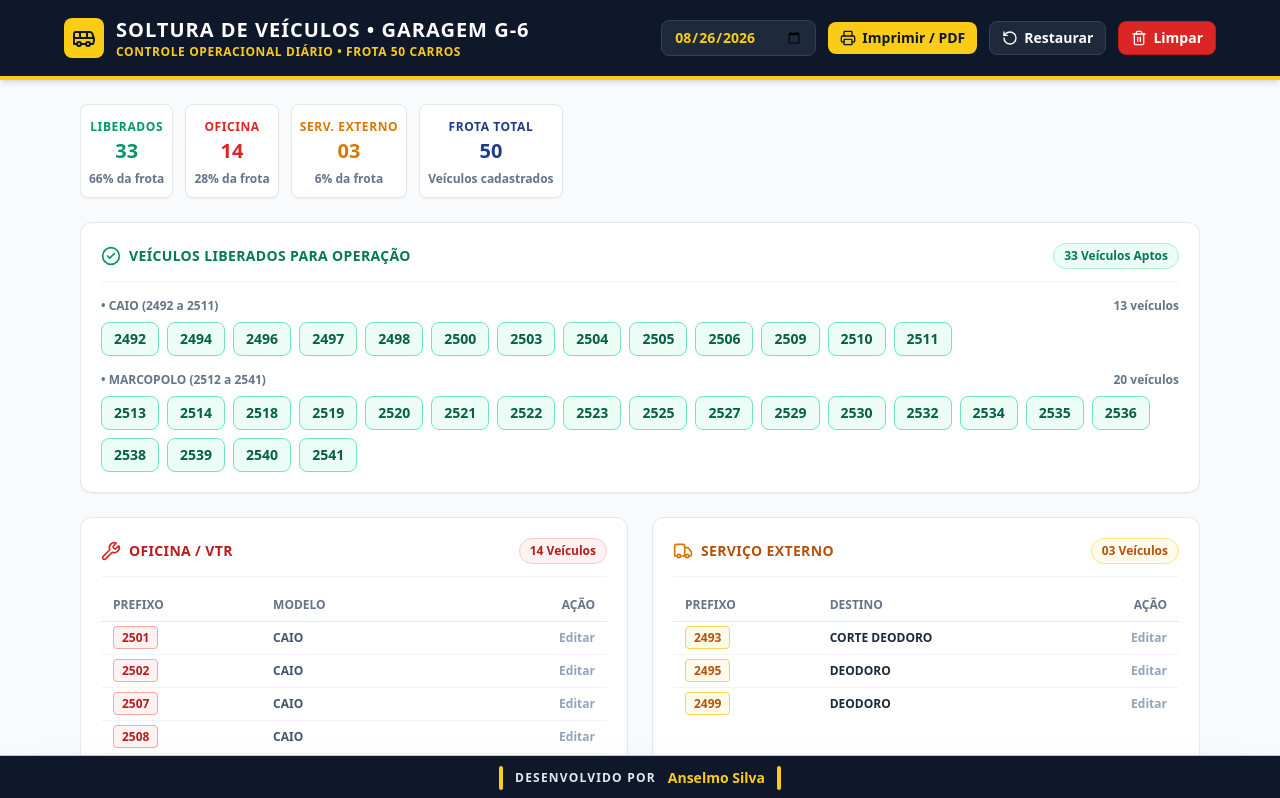
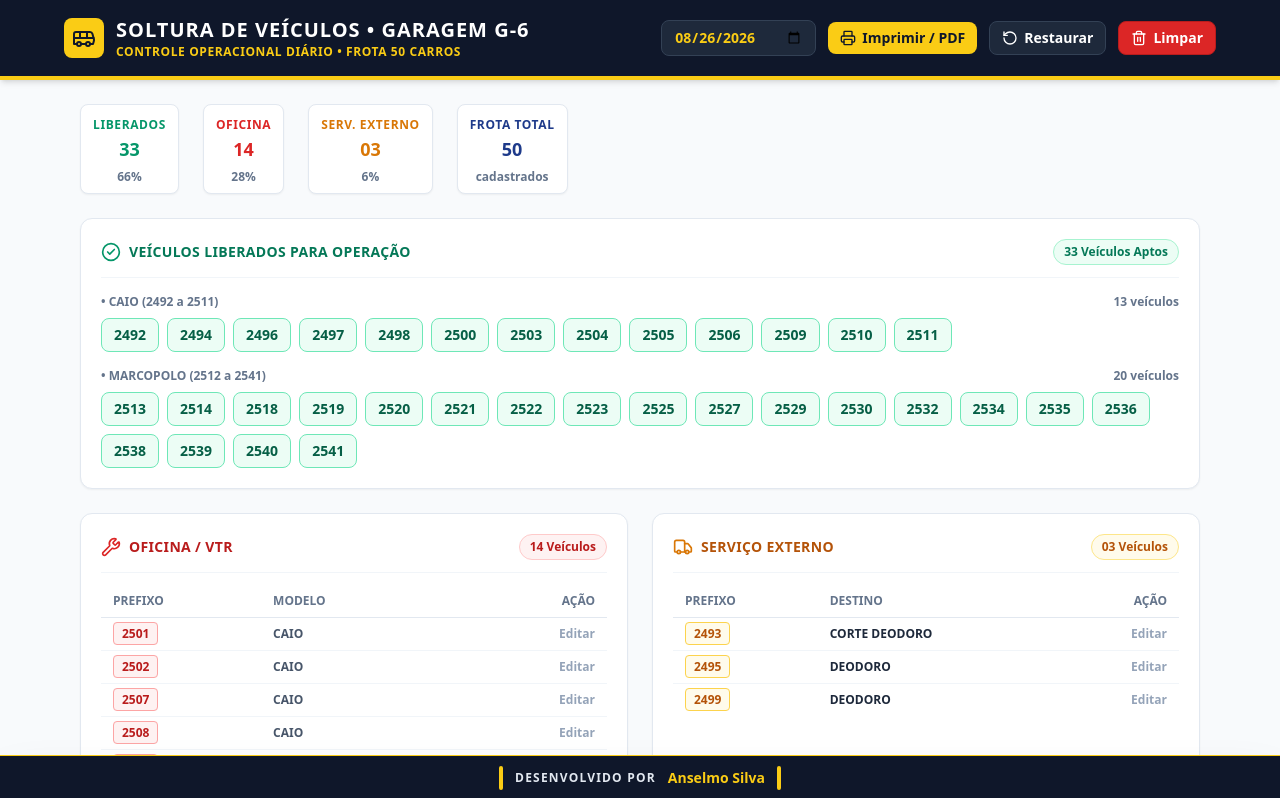
Before and after one commit to Anselmo2020/frota-g6, a React (Vite) app: page / in a window 1280 px wide. Shown: the top 798 px of the page. Built offline with nearby package versions, Linux system fonts and the light colour scheme.

Commit message:
Reduz cards KPI e aumenta espaçamento

```diff
--- a/src/App.jsx
+++ b/src/App.jsx
@@ -105,31 +105,31 @@ export default function App() {
 
       <main className="max-w-6xl mx-auto px-4 space-y-6">
         {/* KPI Cards */}
-        <div className="flex flex-wrap gap-3 justify-center md:justify-start">
-          <div className="bg-white border border-slate-200 rounded-lg p-2 shadow-sm text-center">
+        <div className="flex flex-wrap gap-6 justify-center md:justify-start">
+          <div className="bg-white border border-slate-200 rounded-lg px-3 py-1.5 shadow-sm text-center">
             <span className="text-xs font-bold uppercase text-emerald-600 tracking-wider">Liberados</span>
-            <div className="text-xl font-extrabold text-emerald-600 my-0">{liberados.length}</div>
-            <span className="text-xs font-semibold text-slate-500">{((liberados.length / 50) * 100).toFixed(0)}% da frota</span>
+            <div className="text-lg font-extrabold text-emerald-600 my-0">{liberados.length}</div>
+            <span className="text-xs font-semibold text-slate-500">{((liberados.length / 50) * 100).toFixed(0)}%</span>
           </div>
 
-          <div className="bg-white border border-slate-200 rounded-lg p-2 shadow-sm text-center">
+          <div className="bg-white border border-slate-200 rounded-lg px-3 py-1.5 shadow-sm text-center">
             <span className="text-xs font-bold uppercase text-red-600 tracking-wider">Oficina</span>
-            <div className="text-xl font-extrabold text-red-600 my-0">{oficina.length}</div>
-            <span className="text-xs font-semibold text-slate-500">{((oficina.length / 50) * 100).toFixed(0)}% da frota</span>
+            <div className="text-lg font-extrabold text-red-600 my-0">{oficina.length}</div>
+            <span className="text-xs font-semibold text-slate-500">{((oficina.length / 50) * 100).toFixed(0)}%</span>
           </div>
 
-          <div className="bg-white border border-slate-200 rounded-lg p-2 shadow-sm text-center">
+          <div className="bg-white border border-slate-200 rounded-lg px-3 py-1.5 shadow-sm text-center">
             <span className="text-xs font-bold uppercase text-amber-600 tracking-wider">Serv. Externo</span>
-            <div className="text-xl font-extrabold text-amber-600 my-0">
+            <div className="text-lg font-extrabold text-amber-600 my-0">
               {String(externo.length).padStart(2, '0')}
             </div>
-            <span className="text-xs font-semibold text-slate-500">{((externo.length / 50) * 100).toFixed(0)}% da frota</span>
+            <span className="text-xs font-semibold text-slate-500">{((externo.length / 50) * 100).toFixed(0)}%</span>
           </div>
 
-          <div className="bg-white border border-slate-200 rounded-lg p-2 shadow-sm text-center">
+          <div className="bg-white border border-slate-200 rounded-lg px-3 py-1.5 shadow-sm text-center">
             <span className="text-xs font-bold uppercase text-blue-900 tracking-wider">Frota Total</span>
-            <div className="text-xl font-extrabold text-blue-900 my-0">50</div>
-            <span className="text-xs font-semibold text-slate-500">Veículos cadastrados</span>
+            <div className="text-lg font-extrabold text-blue-900 my-0">50</div>
+            <span className="text-xs font-semibold text-slate-500">cadastrados</span>
           </div>
         </div>
 
```
